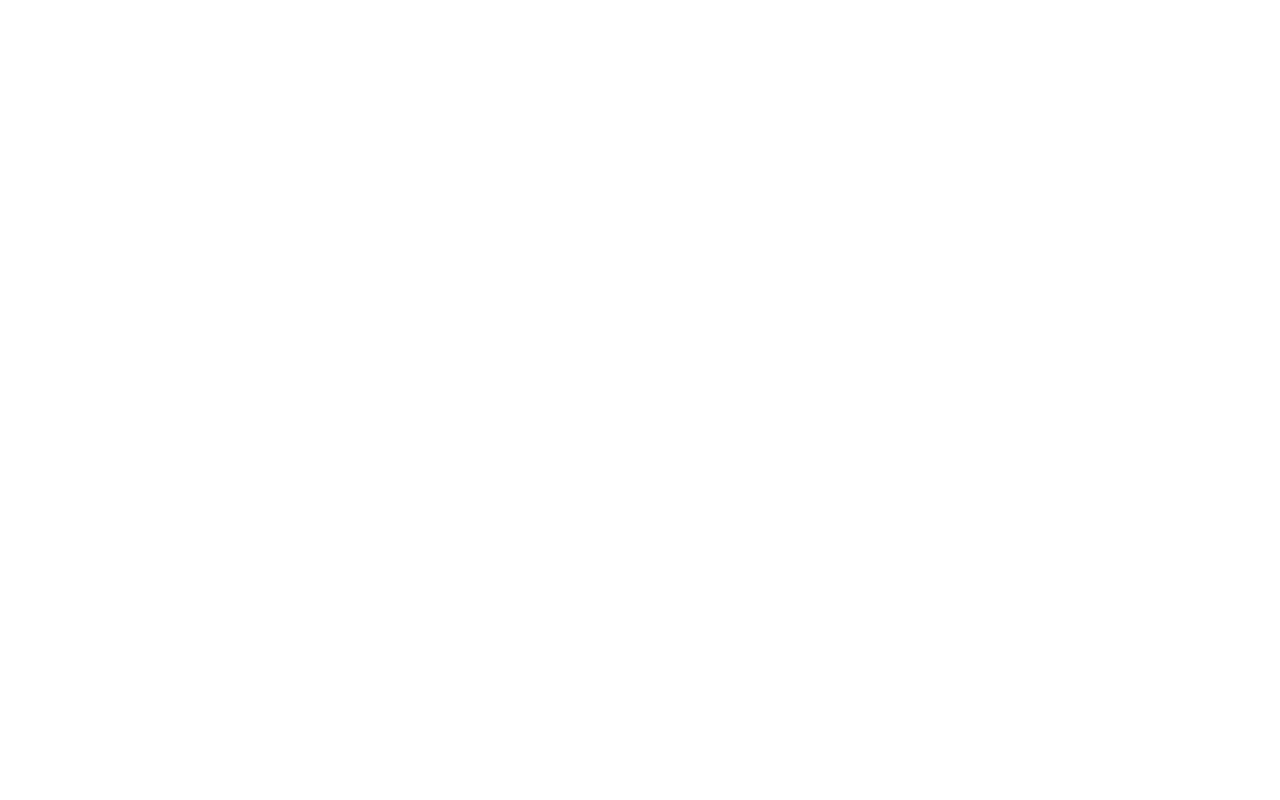
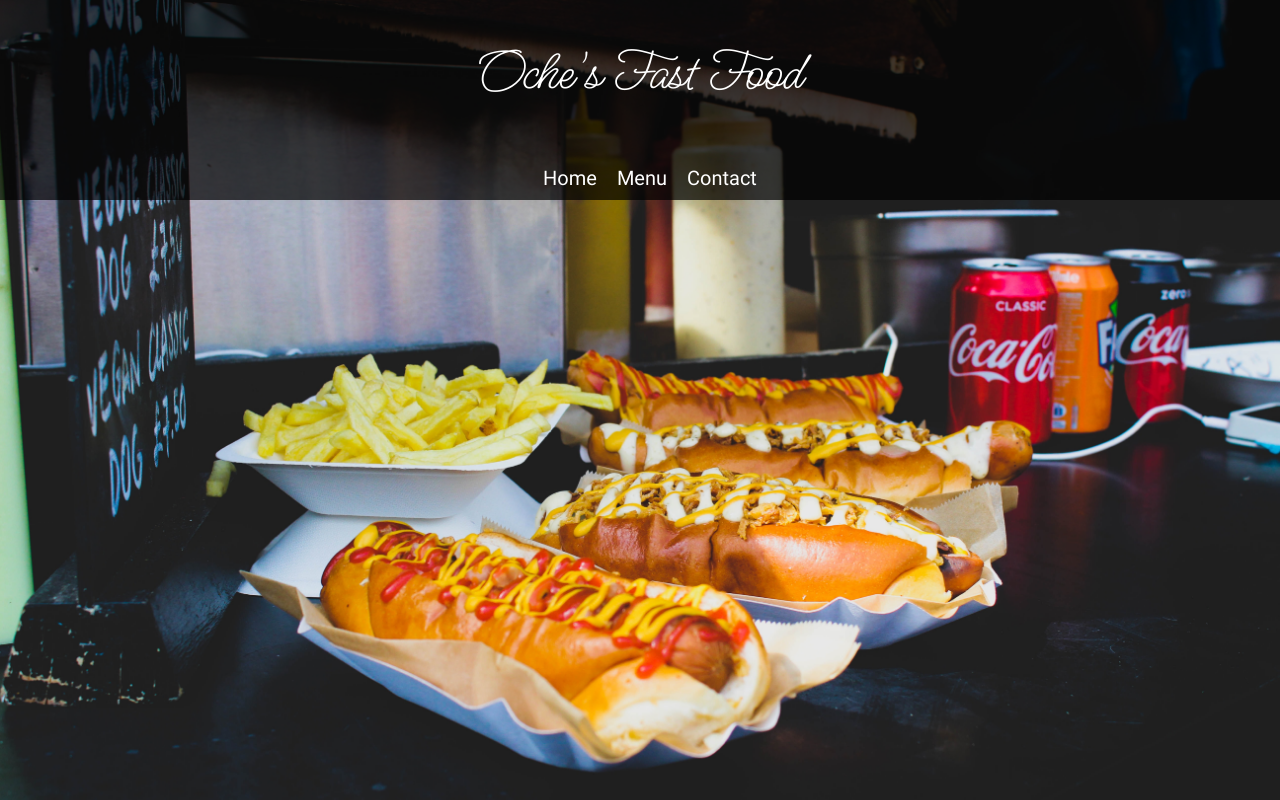
Before and after one commit to EjembiEmmanuel/restaurant-page, a website built with webpack: page dist/index.html in a window 1280 px wide. Built offline with nearby package versions, Linux system fonts and the light colour scheme.

Commit message:
* Set up development environment
* Added some html content

* Styled 'header' section of the webpage

```diff
--- a/src/index.js
+++ b/src/index.js
@@ -1 +1,62 @@
-alert("Restaurant Page");
+import './style.css';
+// import ChefImage from './chef.jpg';
+
+
+function component() {
+    const content = document.createElement('div');
+    content.setAttribute('id', 'content');
+
+    // Header
+    const header = document.createElement('div');
+    header.setAttribute('class', 'header')
+
+    const title = document.createElement('div');
+    title.setAttribute('class', 'title');
+
+    const titleText = document.createElement('h1');
+    titleText.textContent = "Oche's Fast Food";
+    title.appendChild(titleText);
+
+    const navbar = document.createElement('div');
+    navbar.setAttribute('class', 'navbar');
+
+    const navlinks = document.createElement('ul');
+
+    const homeTab = document.createElement('li');
+    const menuTab = document.createElement('li');
+    const contactTab = document.createElement('li');
+
+    const homeLink = document.createElement('a');
+    const menuLink = document.createElement('a');
+    const contactLink = document.createElement('a');
+
+    homeLink.textContent = 'Home';
+    menuLink.textContent = 'Menu';
+    contactLink.textContent = 'Contact';
+
+    homeTab.appendChild(homeLink);
+    menuTab.appendChild(menuLink);
+    contactTab.appendChild(contactLink);
+
+    navlinks.appendChild(homeTab);
+    navlinks.appendChild(menuTab);
+    navlinks.appendChild(contactTab);
+
+    navbar.appendChild(navlinks);
+    // Header
+
+    // Add the image to our existing div.
+    // const chefImage = new Image();
+    // chefImage.src = ChefImage;
+
+    // element.appendChild(chefImage);
+
+    header.appendChild(title);
+    header.appendChild(navbar);
+
+    content.appendChild(header);
+
+    return content;
+}
+
+document.body.appendChild(component());
--- /dev/null
+++ b/src/style.css
@@ -0,0 +1,62 @@
+@font-face {
+    font-family: "MsMadi-Regular";
+    src: url('./assets/fonts/MsMadi-Regular.ttf');
+    font-weight: 900;
+}
+
+@font-face {
+    font-family: "Roboto-Regular";
+    src: url('./assets/fonts/Roboto-Regular.ttf');
+}
+
+body {
+    margin: 0;
+    background: url('./assets/img/background.jpg');
+    background-repeat: no-repeat;
+    background-size: cover;
+    height: 100vh;
+}
+
+.header {
+    position: relative;
+    display: flex;
+    flex-direction: column;
+    align-items: center;
+    justify-content: center;
+    height: 200px;
+}
+
+.header::before {
+    content: "";
+    position: absolute;
+    top: 0;
+    right: 0;
+    bottom: 0;
+    left: 0;
+    background: black;
+    opacity: 0.7;
+    z-index: -1;
+}
+
+.header .title {
+    height: 150px;
+}
+
+.header .title h1 {
+    color: white;
+    font-family: "MsMadi-Regular";
+    font-size: 56px;
+}
+
+.header .navbar {
+    height: 50px;
+}
+
+.header .navbar ul li {
+    color: white;
+    display: inline-block;
+    font-family: 'Roboto-Regular';
+    font-weight: 100;
+    font-size: 20px;
+    margin-right: 20px;
+}
--- a/webpack.config.js
+++ b/webpack.config.js
@@ -1,9 +1,39 @@
 const path = require('path');
+const HtmlWebpackPlugin = require('html-webpack-plugin');
 
 module.exports = {
-    entry: './src/index.js',
+    mode: 'development',
+    entry: {
+        index: './src/index.js',
+    },
+    devtool: 'inline-source-map',
+    devServer: {
+        static: './dist',
+    },
+    plugins: [
+        new HtmlWebpackPlugin({
+            title: 'Oche\' Restaurant',
+        }),
+    ],
     output: {
-        filename: 'main.js',
+        filename: '[name].bundle.js',
         path: path.resolve(__dirname, 'dist'),
+        clean: true,
+    },
+    module: {
+        rules: [
+            {
+                test: /\.css$/i,
+                use: ['style-loader', 'css-loader'],
+            },
+            {
+                test: /\.(png|svg|jpg|jpeg|gif)$/i,
+                type: 'asset/resource',
+            },
+            {
+                test: /\.(woff|woff2|eot|ttf|otf)$i/,
+                type: 'asset/resource',
+            }
+        ],
     },
 }
```
Also changed, not shown: package.json (+9 -3 lines), dist/4fc7a65e2643b8870a2e.jpg (added), dist/ff9a54476164b5717102.jpg (added), dist/index.bundle.js (added), dist/index.html, dist/main.js (deleted), src/assets/fonts/MsMadi-Regular.ttf (added), src/assets/fonts/Roboto-Regular.ttf (added), src/assets/img/background.jpg (added), src/assets/img/chef.jpg (added), 5 other files.
